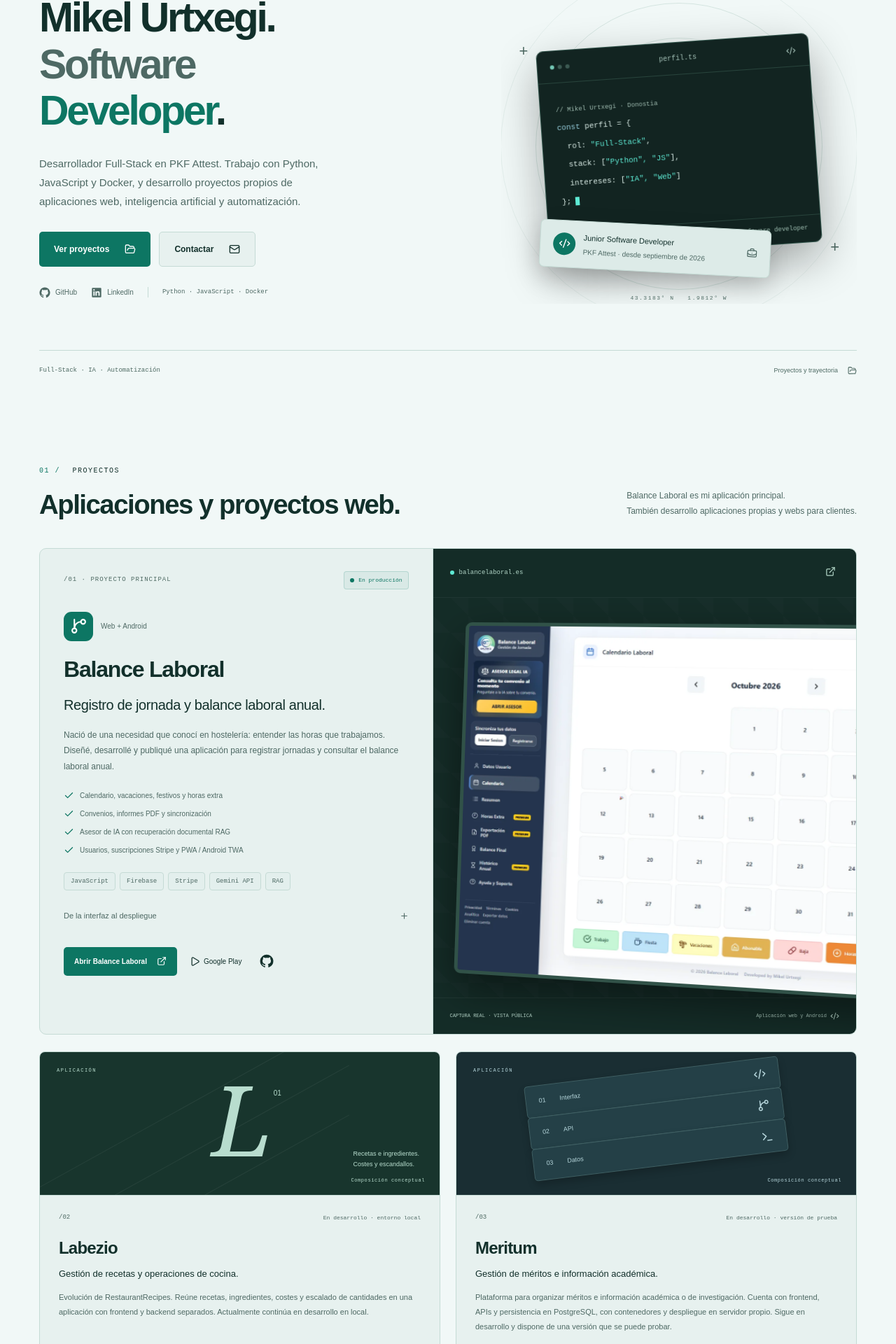
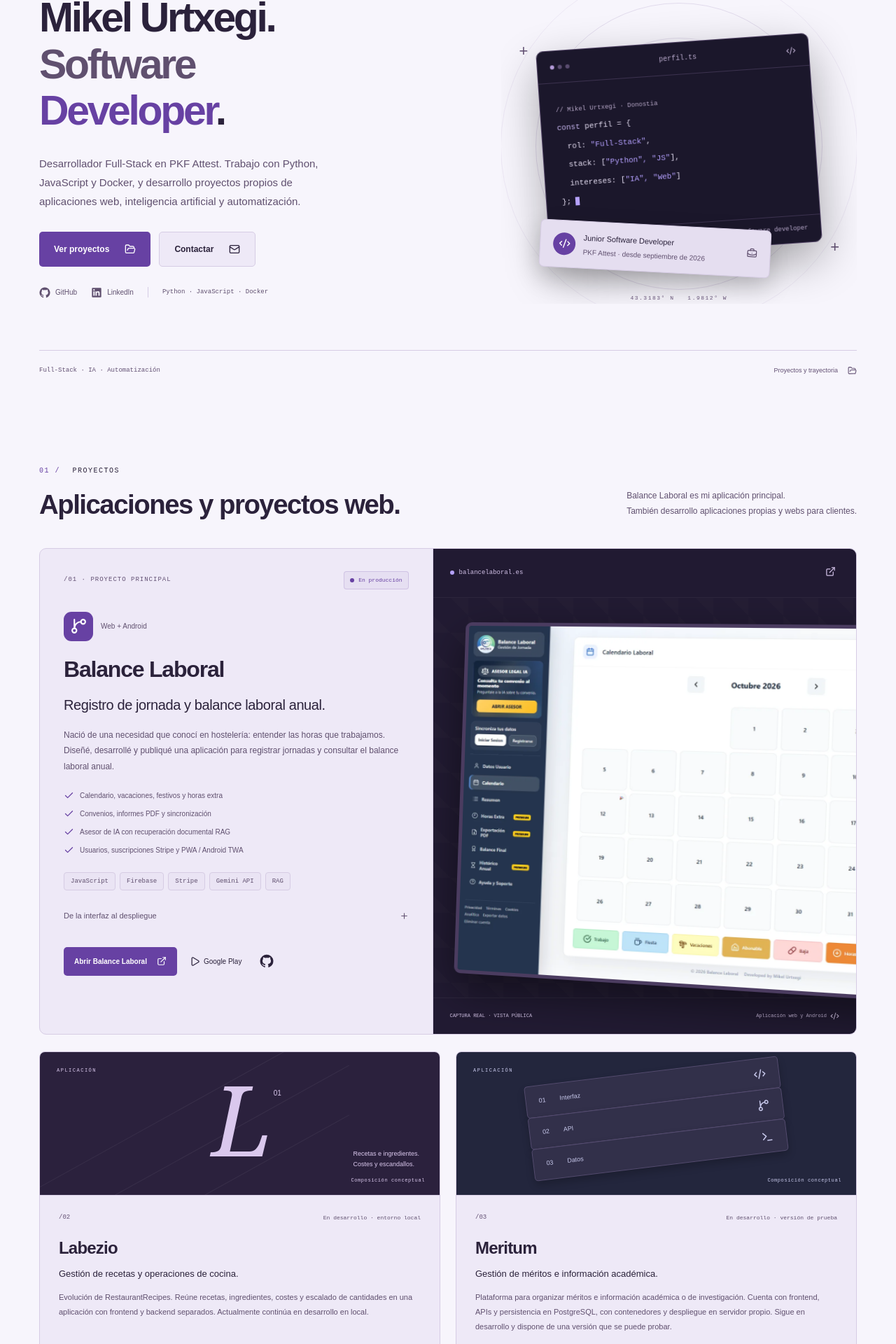
Before and after one commit to Urtxe/portfolio, a React (Vite) app: page / in a window 1280 px wide. Shown: the part 223-2143 px from the top of the page at 70% size. Built offline with nearby package versions, Linux system fonts and the light colour scheme; a web font is replaced by a local one.

Commit message:
Apply digital violet palette to portfolio themes and visual assets

```diff
--- a/index.html
+++ b/index.html
@@ -11,7 +11,7 @@
       name="description"
       content="Portfolio de Mikel Urtxegi, Junior Software Developer en PKF Attest, Donostia. Información sobre mis proyectos, tecnologías, experiencia y formación."
     />
-    <meta name="theme-color" content="#0c1414" />
+    <meta name="theme-color" content="#100e18" />
     <meta name="author" content="Mikel Urtxegi García" />
     <link rel="canonical" href="__SITE_URL__" />
     <meta property="og:type" content="website" />
--- a/src/styles.css
+++ b/src/styles.css
@@ -25,35 +25,35 @@
 
 :root {
   font-family: "DM Sans Variable", sans-serif;
-  color: #e9f4f0;
-  background: #0c1414;
+  color: #f0edf8;
+  background: #100e18;
   line-height: 1.5;
   font-synthesis: none;
   text-rendering: optimizeLegibility;
   -webkit-font-smoothing: antialiased;
-  --bg: #0c1414;
-  --surface: #152020;
-  --raised: #1b2b29;
-  --text: #e9f4f0;
-  --muted: #a0b6b0;
-  --dim: #89a7a0;
-  --border: #2a403b;
-  --accent: #5eead4;
-  --accent-ink: #08251f;
-  --header: rgba(12, 20, 20, 0.92);
+  --bg: #100e18;
+  --surface: #1a1727;
+  --raised: #242032;
+  --text: #f0edf8;
+  --muted: #b0a9c4;
+  --dim: #9e93b3;
+  --border: #383046;
+  --accent: #b5a1ff;
+  --accent-ink: #211833;
+  --header: rgba(16, 14, 24, 0.92);
   color-scheme: dark;
 }
 :root[data-theme="light"] {
-  --bg: #f1f8f7;
-  --surface: #e7f1ef;
-  --raised: #ddebe8;
-  --text: #12302b;
-  --muted: #4e6964;
-  --dim: #4e6a63;
-  --border: #c5dbd5;
-  --accent: #0d7663;
+  --bg: #f7f5fc;
+  --surface: #eee9f7;
+  --raised: #e5def0;
+  --text: #2b223b;
+  --muted: #60506f;
+  --dim: #635174;
+  --border: #d6cce4;
+  --accent: #6741a3;
   --accent-ink: #fff;
-  --header: rgba(241, 248, 247, 0.94);
+  --header: rgba(247, 245, 252, 0.94);
   color-scheme: light;
   color: var(--text);
   background: var(--bg);
@@ -454,22 +454,22 @@ ul {
 .build-card {
   width: 390px;
   max-width: 88%;
-  background: #122421;
-  border: 1px solid #33564d;
+  background: #1b172b;
+  border: 1px solid #514365;
   border-radius: 10px;
   box-shadow: 0 24px 65px #0005;
   transform: rotate(-4deg);
-  color: #dceee8;
+  color: #e6dff3;
   animation: enter-card 0.8s ease-out both;
 }
 .build-card-top {
   display: flex;
   justify-content: space-between;
   align-items: center;
-  border-bottom: 1px solid #28443c;
+  border-bottom: 1px solid #3c324f;
   padding: 15px 18px;
   font-size: 10px;
-  color: #a1beb4;
+  color: #b7a8ca;
 }
 .build-card-top > span:first-child {
   display: flex;
@@ -478,11 +478,11 @@ ul {
 .build-card-top > span:first-child > span {
   height: 6px;
   width: 6px;
-  background: #3c5a52;
+  background: #5a4c70;
   border-radius: 50%;
 }
 .build-card-top > span:first-child > span:first-child {
-  background: #74c8b5;
+  background: #b59bd9;
 }
 .build-card-content {
   padding: 25px 22px 29px;
@@ -490,14 +490,14 @@ ul {
   line-height: 2.4;
 }
 .code-comment {
-  color: #9db9ae;
+  color: #b4a5c5;
   font-size: 9px;
 }
 .code-purple {
-  color: #97cedd;
+  color: #c7b6ef;
 }
 .code-string {
-  color: #5eead4;
+  color: #b5a1ff;
 }
 .code-spacer {
   height: 11px;
@@ -506,16 +506,16 @@ ul {
   width: 6px;
   height: 12px;
   display: inline-block;
-  background: #5eead4;
+  background: #b5a1ff;
   vertical-align: middle;
   margin-left: 6px;
 }
 .build-card-footer {
   display: flex;
   justify-content: space-between;
-  border-top: 1px solid #28443c;
+  border-top: 1px solid #3c324f;
   padding: 12px 18px;
-  color: #9ebeb1;
+  color: #b5a6c8;
   font-size: 9px;
 }
 .build-card-footer > span {
@@ -524,7 +524,7 @@ ul {
   gap: 6px;
 }
 .build-card .status-dot {
-  background: #5eead4;
+  background: #b5a1ff;
 }
 .shipping-label {
   position: absolute;
@@ -768,7 +768,7 @@ ul {
 .featured-media {
   display: flex;
   flex-direction: column;
-  background: #142c27;
+  background: #211a32;
   border-left: 1px solid var(--border);
   overflow: hidden;
 }
@@ -776,7 +776,7 @@ ul {
   display: flex;
   justify-content: space-between;
   align-items: center;
-  color: #b0d3c5;
+  color: #d0bfe5;
   padding: 20px 24px;
   border-bottom: 1px solid #ffffff0d;
   font-size: 9px;
@@ -788,7 +788,7 @@ ul {
   gap: 7px;
 }
 .media-top .status-dot {
-  background: #5eead4;
+  background: #b5a1ff;
 }
 .media-top a {
   padding: 5px;
@@ -813,7 +813,7 @@ ul {
   max-width: none;
   width: 690px;
   height: auto;
-  border: 5px solid #315248;
+  border: 5px solid #4b3c60;
   border-radius: 9px;
   box-shadow: 0 22px 60px #0007;
   transform: perspective(1400px) rotateY(-9deg) rotateZ(2deg);
@@ -826,7 +826,7 @@ ul {
   gap: 14px;
   padding: 19px 24px;
   font-size: 7px;
-  color: #b2d1c5;
+  color: #d0c0e3;
   border-top: 1px solid #ffffff0d;
 }
 .media-caption > span:last-child {
@@ -860,7 +860,7 @@ ul {
   overflow: hidden;
   border-bottom: 1px solid var(--border);
   padding: 22px 26px;
-  color: #b8ddce;
+  color: #dac8ed;
 }
 .art-label,
 .concept-label {
@@ -881,7 +881,7 @@ ul {
   letter-spacing: 0.6px;
 }
 .art-kitchen {
-  background: #18352d;
+  background: #2b213d;
 }
 .recipe-art {
   position: absolute;
@@ -928,8 +928,8 @@ ul {
   top: 105%;
 }
 .art-layers {
-  background: #1a2e33;
-  color: #b5d5db;
+  background: #23263d;
+  color: #c7c8eb;
 }
 .layers-art {
   position: absolute;
@@ -942,8 +942,8 @@ ul {
   display: flex;
   align-items: center;
   gap: 20px;
-  border: 1px solid #7da5a34d;
-  background: #244047;
+  border: 1px solid #a18ac24d;
+  background: #32304a;
   box-shadow: 0 6px 12px #0003;
   border-radius: 5px;
   padding: 13px 18px;
@@ -955,8 +955,8 @@ ul {
   flex: 1;
 }
 .art-wood {
-  background: #20302f;
-  color: #b4d6cd;
+  background: #302538;
+  color: #dac5e1;
 }
 .wood-art {
   display: flex;
@@ -985,8 +985,8 @@ ul {
     ellipse at 90% 0,
     transparent,
     transparent 17px,
-    #8ec7bc0c 18px,
-    #8ec7bc0c 19px,
+    #bc98dc0c 18px,
+    #bc98dc0c 19px,
     transparent 20px
   );
   transform: rotate(-20deg);
@@ -2275,8 +2275,8 @@ ul {
 }
 
 .art-bike {
-  background: #183935;
-  color: #a4e2d2;
+  background: #25203b;
+  color: #c3b2ef;
   background-image: repeating-linear-gradient(
     150deg,
     transparent,
```
Also changed, not shown: public/favicon.svg, public/images/social-card.png.
